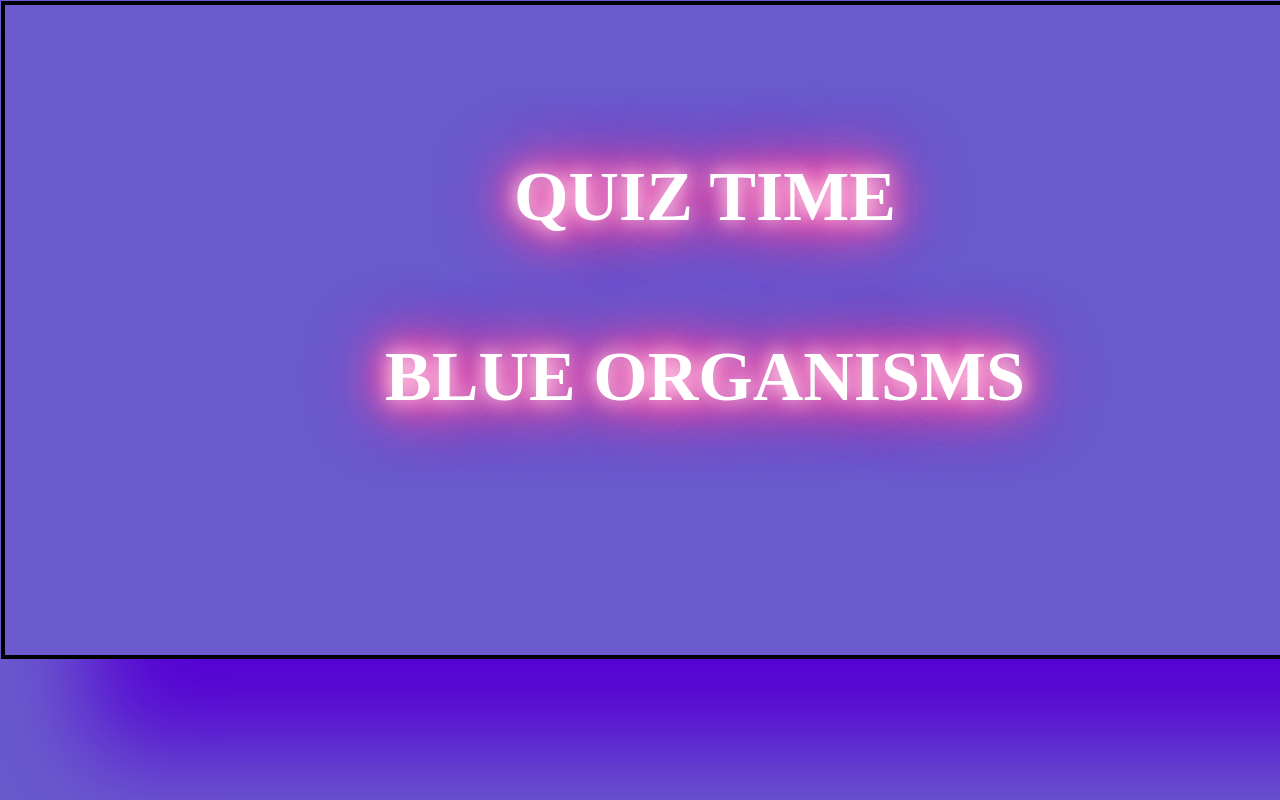
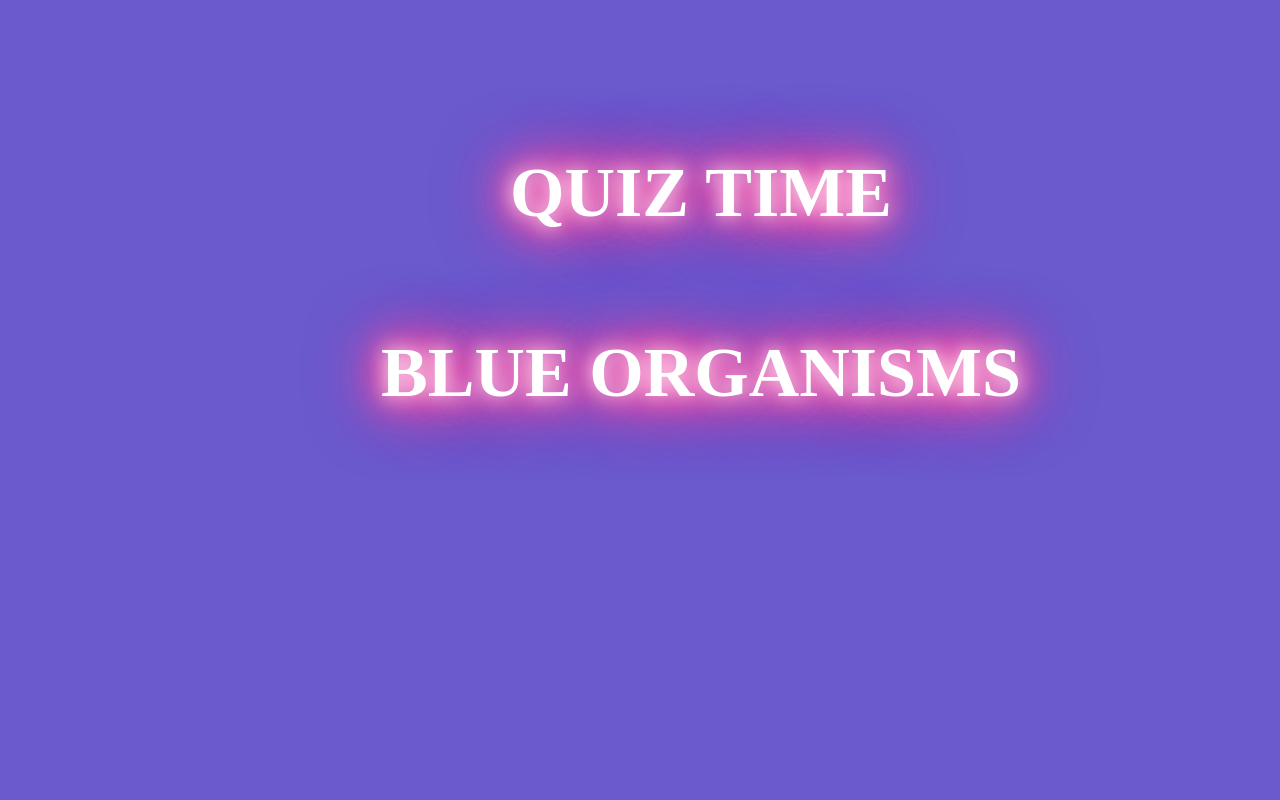
Before and after one commit to sohanhtml/Quiz-Time, a website: page index.html in a window 1280 px wide. Shown: the top 800 px of the page. Drawn offline with Linux system fonts and the light colour scheme.

Commit message:
1 file modified

```diff
--- a/index.html
+++ b/index.html
@@ -189,8 +189,6 @@
       height: 650px;
       margin-left: -7px;
       margin-top: -7px;
-      border : 4px solid black;
-      box-shadow: 90px 90px 90px 0  #5603D3;
 }
 
     h1 {
```
